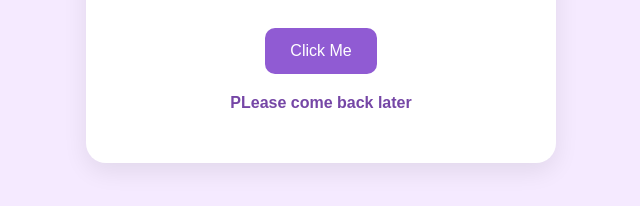
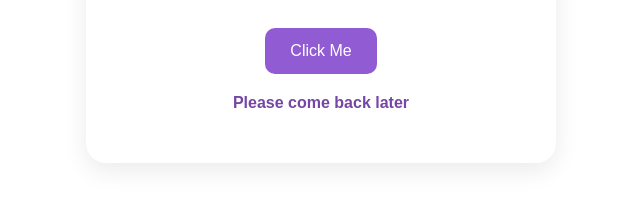
Before and after one commit to pl090k0/ok, a plain HTML site: page index.html in a window 1280 px wide. Both pictures are taken after a click on the button "Click Me". Shown: the part 546-752 px from the top of the page, without its empty margins (319-959 px from the left). Drawn offline with Linux system fonts and the light colour scheme.

Commit message:
Update index.html

```diff
--- a/index.html
+++ b/index.html
@@ -14,7 +14,7 @@
       justify-content: center;
       align-items: center;
       font-family: Arial, sans-serif;
-      background: #f5eaff;
+      background: #FFFFFF;
       text-align: center;
     }
 
@@ -81,7 +81,7 @@
   <script>
     function showMessage() {
       document.getElementById("message").textContent =
-        "PLease come back later";
+        "Please come back later";
     }
   </script>
 
```
